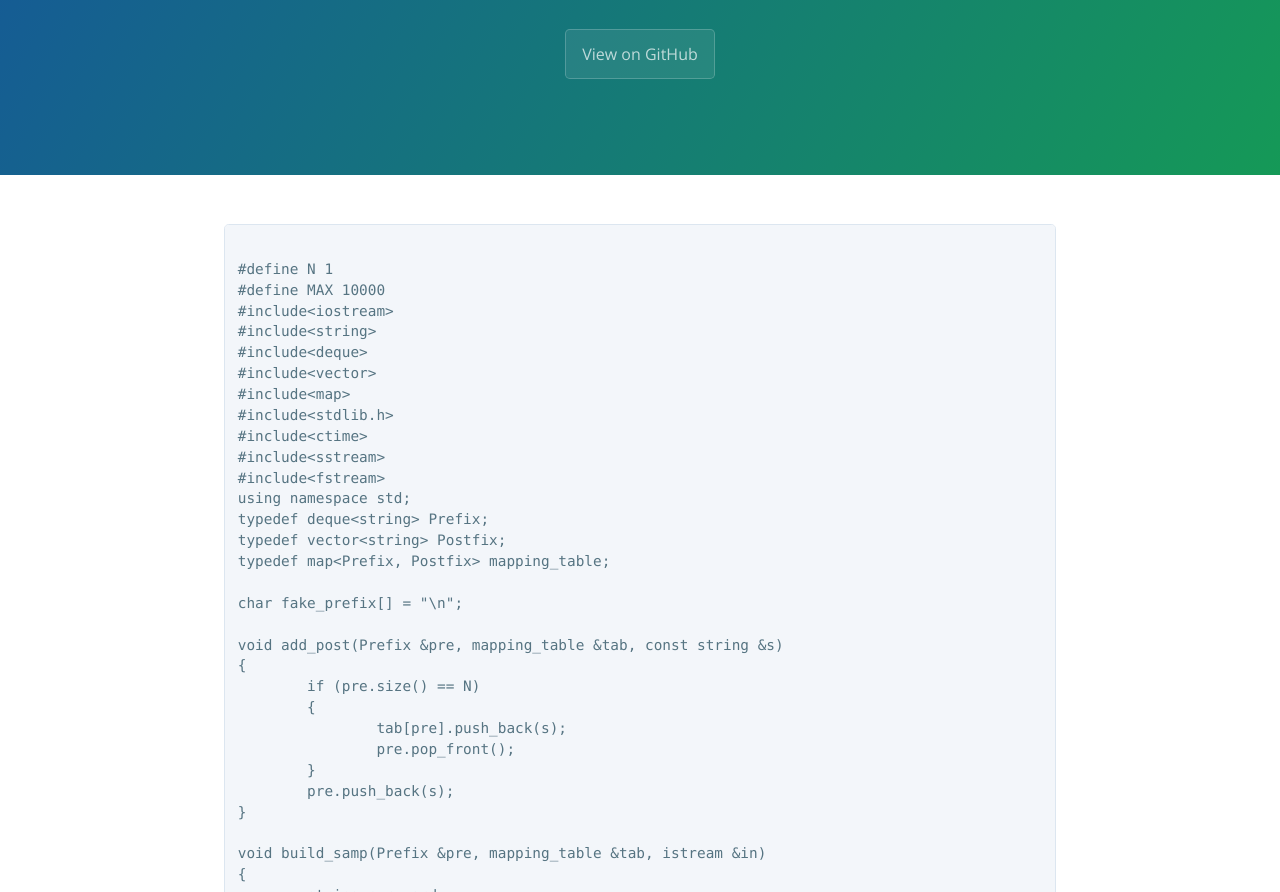
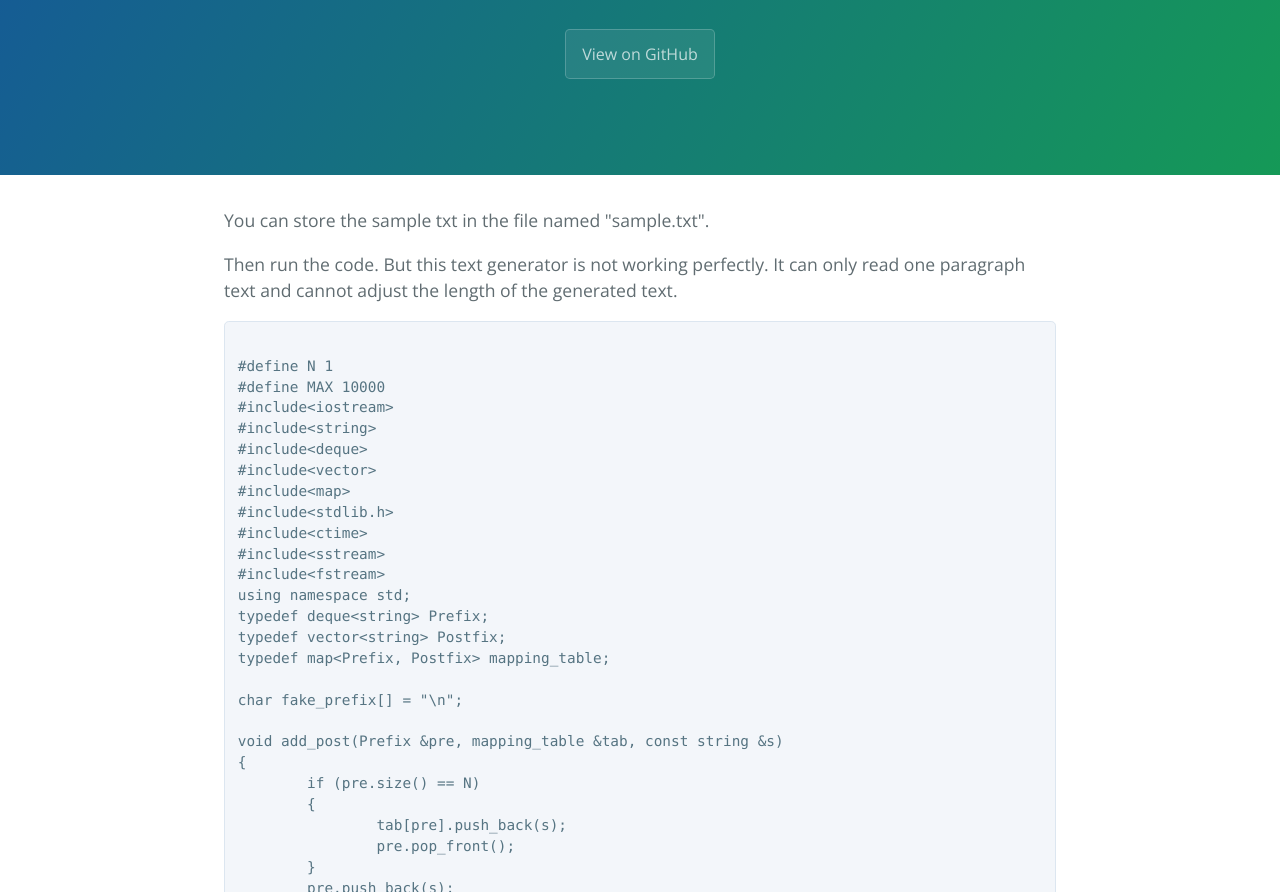
Before and after one commit to pangtouyuyu/textgenerator, a plain HTML site: page index.html in a window 1280 px wide. Shown: the part 208-1100 px from the top of the page. Drawn offline with nearby package versions, Linux system fonts and the light colour scheme.

Commit message:
Update index.html

```diff
--- a/index.html
+++ b/index.html
@@ -17,7 +17,12 @@
     </section>
 
     <section class="main-content">
-      <p><pre><code>
+      <p>You can store the sample txt in the file named "sample.txt".<p>
+	 Then run the code.
+	 But this text generator is not working perfectly.
+	 It can only read one paragraph text and cannot adjust the length of the generated text.
+
+<pre><code>
 #define N 1
 #define MAX 10000
 #include&lt;iostream&gt;
@@ -83,7 +88,6 @@ void main()
 	{
 		add_post(pre_, table_, fake_prefix);
 	}
-	//string sample_swntence = "my name is SongYang, my name is LiSiqi,my name is zuiniubi";
 	string sample_sentence;
 	ifstream fin("sample.txt");
 	if (fin)
```
